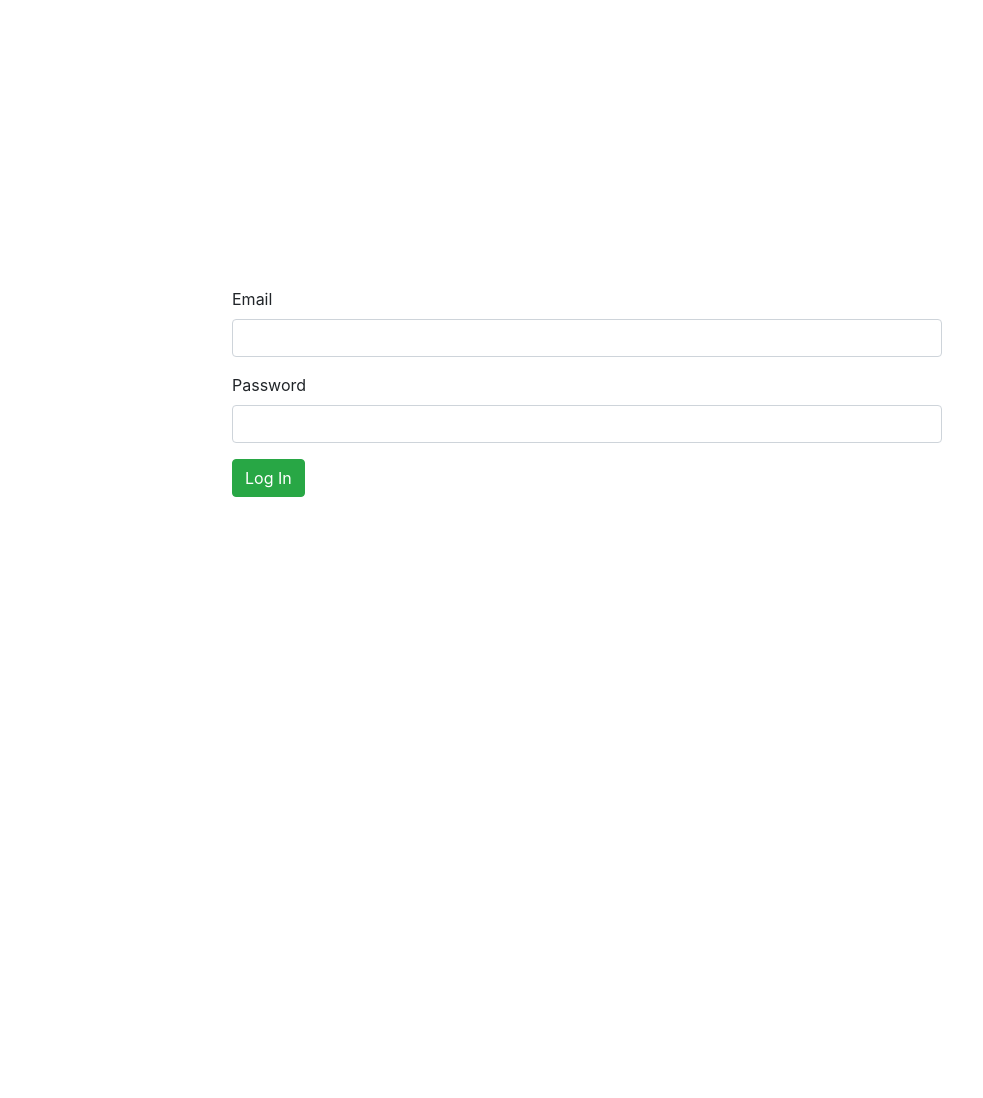
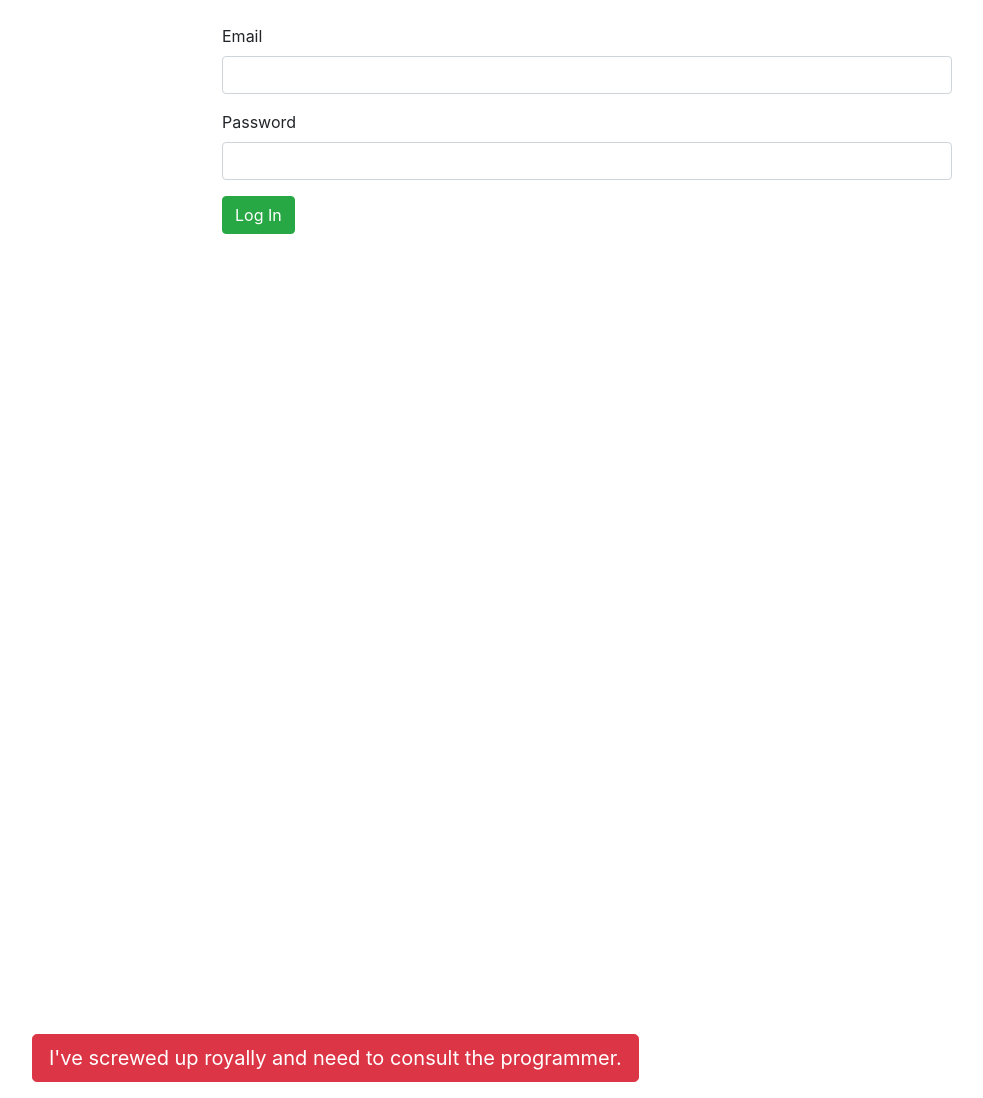
Before and after one commit to stassinopoulosari/IHMDistanceConsole, a plain HTML site: page index.html in a window 1280 px wide. Shown: the whole page, without its empty margins (53-1036 px from the left). Before the commit the page ends 800 px from the top, so only its background shows below. Drawn offline with nearby package versions, Linux system fonts and the light colour scheme.

Commit message:
Add big red buttons and header on the console page

```diff
--- a/assets/stylesheet.css
+++ b/assets/stylesheet.css
@@ -5,6 +5,7 @@
 
 .dd-center-contents {
   display:flex;
+  flex-direction: column;
   align-items: center;
   justify-content: center;
 }
@@ -49,3 +50,7 @@ body {
   right:0;
   padding:1em;
 }
+
+.dd-100-spacer {
+  height:100vh;
+}
--- a/index.html
+++ b/index.html
@@ -10,7 +10,8 @@
   <title>Log In — Dublin Distance Console</title>
 </head>
 
-<body class="dd-center-contents container">
+<body class="">
+  <br>
   <div class="container">
     <div class="row dd-center-contents">
       <div class="col-xs-12 col-sm-8 col-md-8">
@@ -27,6 +28,11 @@
       </div>
     </div>
   </div>
+  <div class="dd-100-spacer"></div>
+  <div class="container">
+    <a class="btn btn-lg btn-danger" href="mailto:stassinopoulosari@gmail.com">I've screwed up royally and need to consult the programmer.</a>
+  </div>
+
 </body>
 
 <script src="https://www.gstatic.com/firebasejs/7.12.0/firebase-app.js"></script>
```
Also changed, not shown: console/index.html (+7 -1 lines).
